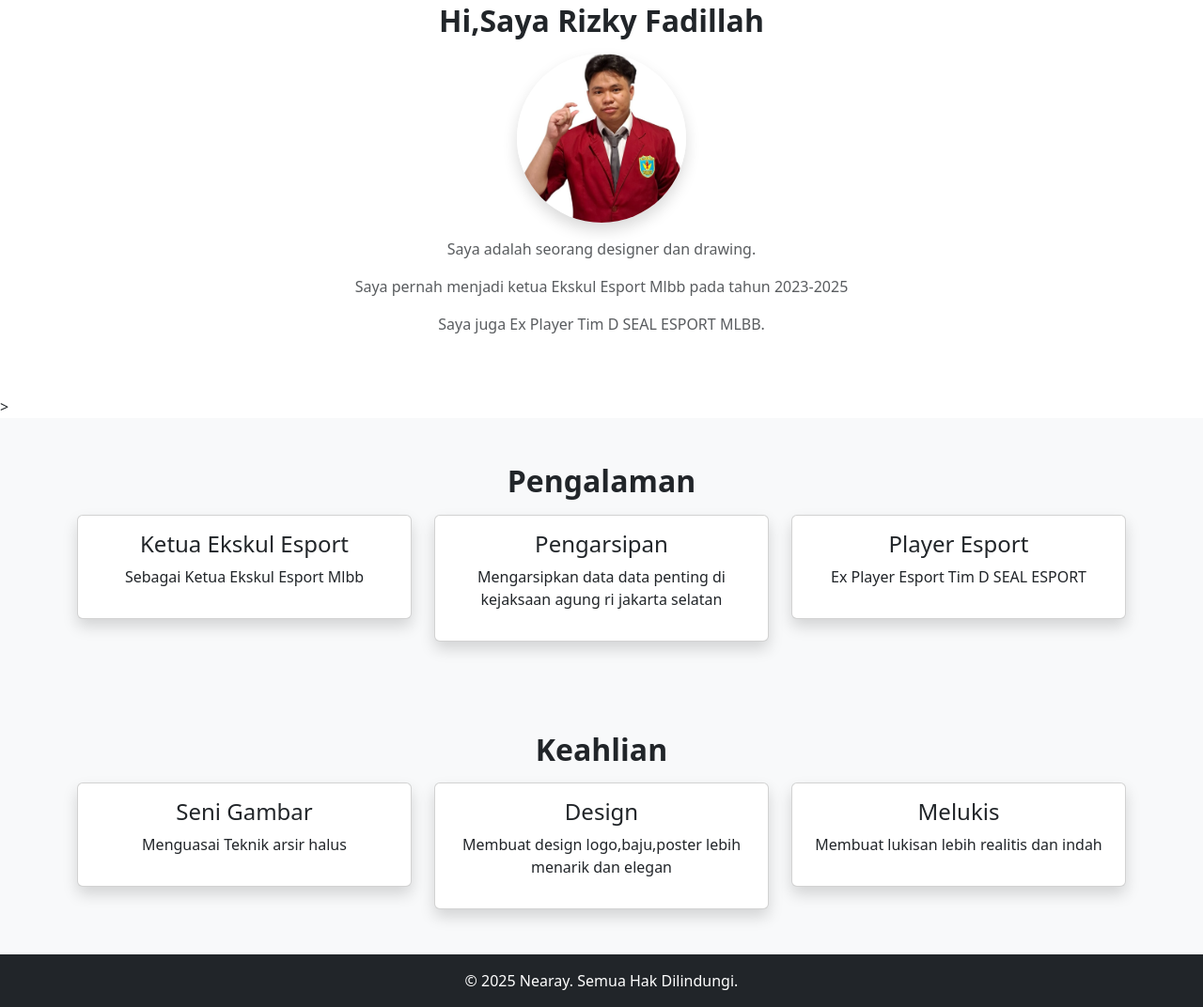
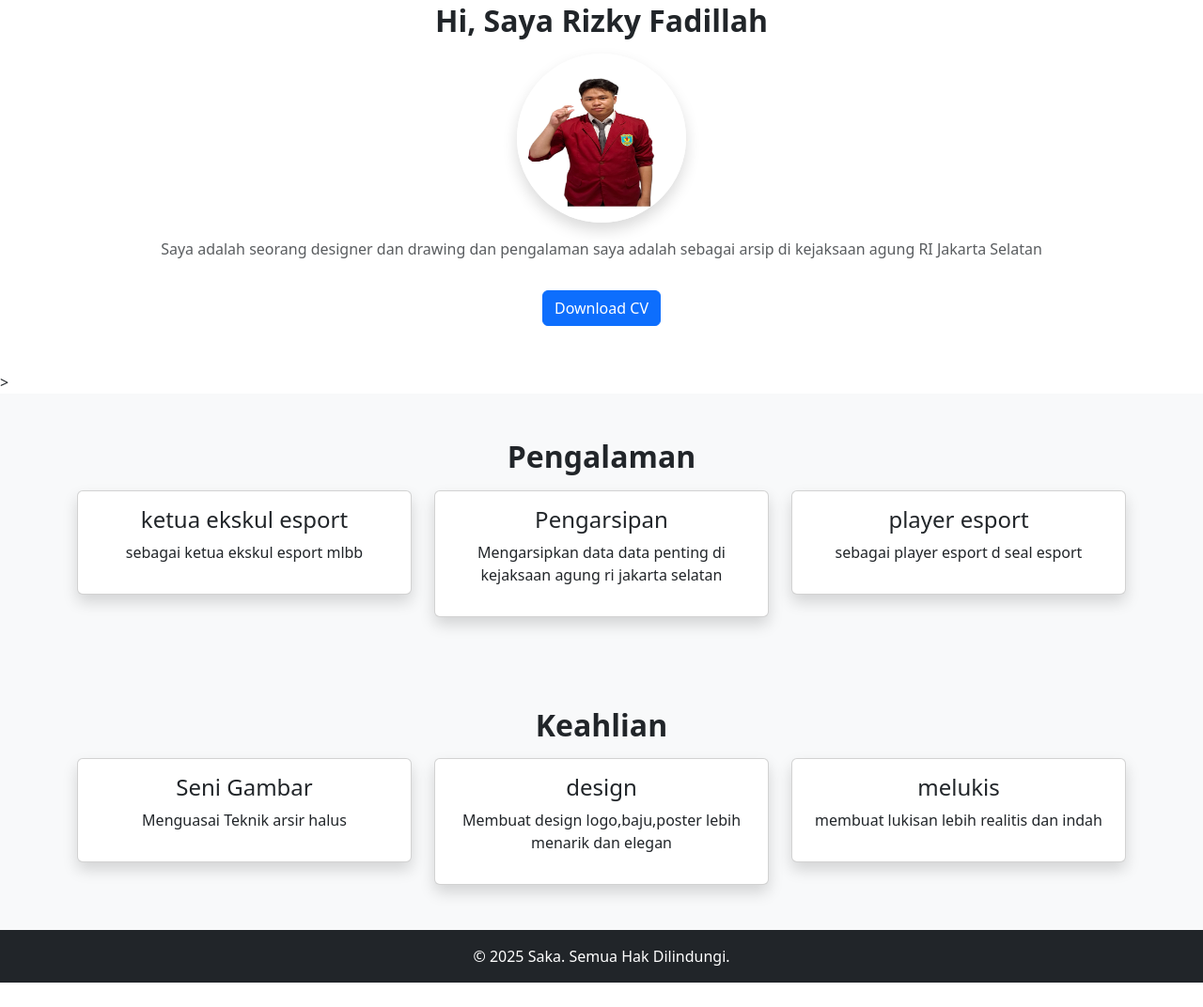
Before and after one commit to rizkyfadillahkurniawa20-jpg/Web-portofoliorizky, a plain HTML site: page index.html in a window 1280 px wide. Shown: the part 101-1173 px from the top of the page at 94% size. After the commit the page ends 1147 px from the top, so only its background shows below. Drawn offline with nearby package versions, Linux system fonts and the light colour scheme.

Commit message:
Update index.html

```diff
--- a/index.html
+++ b/index.html
@@ -50,17 +50,14 @@
     <!-- Tentang Saya -->
 <section id="about" class="py-5">
     <div class="container text-center">
-        <h2 class="fw-bold mb-3">Hi,Saya Rizky Fadillah</h2>
-        <img src="saka.jpg" alt="Foto Saya" class="rounded-circle shadow mb-3" width="180" height="180">
+        <h2 class="fw-bold mb-3">Hi, Saya Rizky Fadillah</h2>
+        <img src="sakaaa.jpg.jpg" alt="Foto Saya" class="rounded-circle shadow mb-3" width="180" height="180">
         <p class="text-muted">
-            Saya adalah seorang designer dan drawing.
+            Saya adalah seorang designer dan drawing dan pengalaman saya adalah sebagai arsip di kejaksaan agung RI Jakarta Selatan
         </p>
-        <p class="text-muted">
-            Saya pernah menjadi ketua Ekskul Esport Mlbb pada tahun 2023-2025
-        </p>
-        <p class="text-muted">
-            Saya juga Ex Player Tim D SEAL ESPORT MLBB.
-        </p>
+
+        <!-- Tombol Download CV -->
+        <a href="cv rizky.jpg" class="btn btn-primary mt-3" download>Download CV</a>
     </div>
 </section>
 >
@@ -72,8 +69,8 @@
             <div class="row g-4">
                 <div class="col-md-4">
                     <div class="card p-3 shadow skill-card">
-                        <h4>Ketua Ekskul Esport</h4>
-                        <p>Sebagai Ketua Ekskul Esport Mlbb </p>
+                        <h4>ketua ekskul esport</h4>
+                        <p>sebagai ketua ekskul esport mlbb </p>
                     </div>
                 </div>
                 <div class="col-md-4">
@@ -84,8 +81,8 @@
                 </div>
                 <div class="col-md-4">
                     <div class="card p-3 shadow skill-card">
-                        <h4>Player Esport</h4>
-                        <p>Ex Player Esport Tim D SEAL ESPORT </p>
+                        <h4>player esport</h4>
+                        <p>sebagai player esport d seal esport</p>
                     </div>
                 </div>
             </div>
@@ -104,14 +101,14 @@
                 </div>
                 <div class="col-md-4">
                     <div class="card p-3 shadow skill-card">
-                        <h4>Design</h4>
+                        <h4>design</h4>
                         <p>Membuat design logo,baju,poster lebih menarik dan elegan</p>
                     </div>
                 </div>
                 <div class="col-md-4">
                     <div class="card p-3 shadow skill-card">
-                        <h4>Melukis</h4>
-                        <p>Membuat lukisan lebih realitis dan indah</p>
+                        <h4>melukis</h4>
+                        <p>membuat lukisan lebih realitis dan indah</p>
                     </div>
                 </div>
             </div>
@@ -120,7 +117,7 @@
 
     <!-- Footer -->
     <footer class="bg-dark text-white text-center py-3">
-        <p class="mb-0">&copy; 2025 Nearay. Semua Hak Dilindungi.</p>
+        <p class="mb-0">&copy; 2025 Saka. Semua Hak Dilindungi.</p>
     </footer>
 
     <script src="https://cdn.jsdelivr.net/npm/bootstrap@5.3.3/dist/js/bootstrap.bundle.min.js"></script>
```
